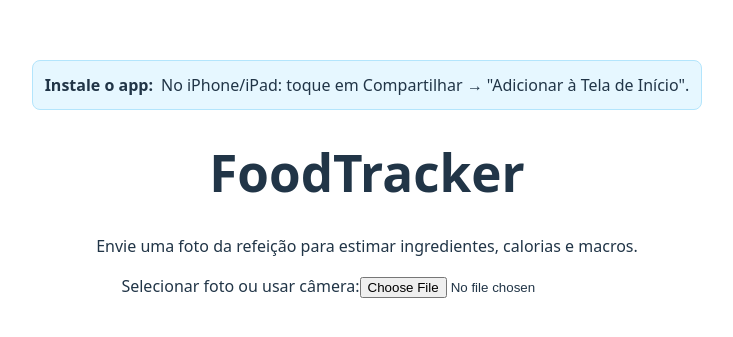
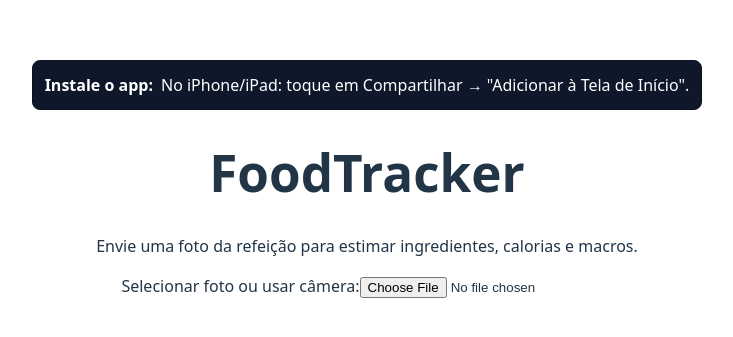
Before and after one commit to vitorhpepz/foodtracker, a React (Vite) app in the folder web/: page / in a window 1280 px wide. Shown: the part 211-548 px from the top of the page, without its empty margins (273-1006 px from the left). Built offline with nearby package versions, Linux system fonts and the light colour scheme.

Commit message:
fix(web): aumentar contraste do banner de instalação

```diff
--- a/web/src/App.jsx
+++ b/web/src/App.jsx
@@ -58,13 +58,13 @@ function App() {
   return (
     <div style={{ maxWidth: 720, margin: '0 auto', padding: 16 }}>
       {!isStandalone && (
-        <div style={{ background: '#e6f7ff', border: '1px solid #b3e5fc', padding: 12, borderRadius: 8, marginBottom: 16 }}>
-          <strong>Instale o app:</strong>
+        <div style={{ background: '#0f172a', color: '#ffffff', border: '1px solid #0b1220', padding: 12, borderRadius: 8, marginBottom: 16 }}>
+          <strong style={{ color: '#ffffff' }}>Instale o app:</strong>
           {installEvent ? (
             <>
               <span style={{ marginLeft: 8 }}>Toque para instalar no seu dispositivo.</span>
               <button
-                style={{ marginLeft: 12 }}
+                style={{ marginLeft: 12, background: '#16a34a', color: '#ffffff', border: 'none', padding: '8px 12px', borderRadius: 6, cursor: 'pointer' }}
                 onClick={async () => {
                   try {
                     await installEvent.prompt()
```
